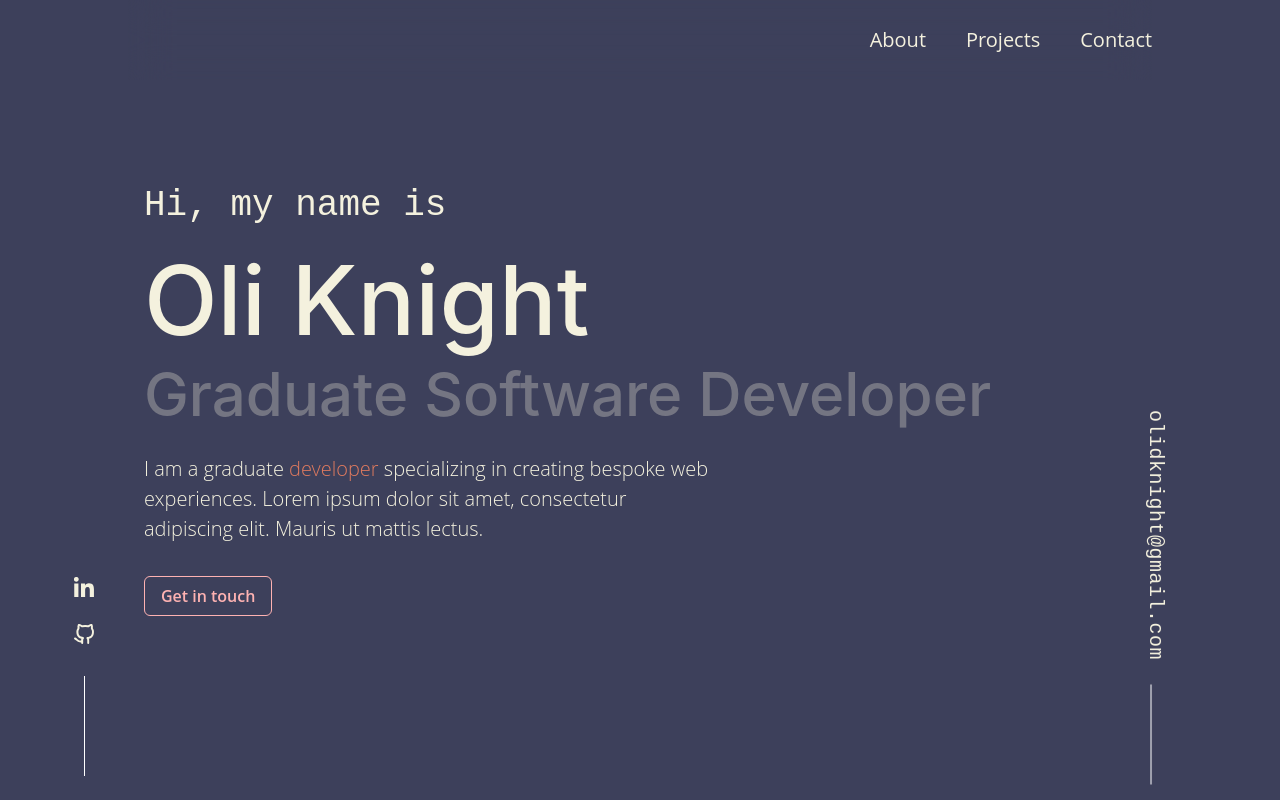
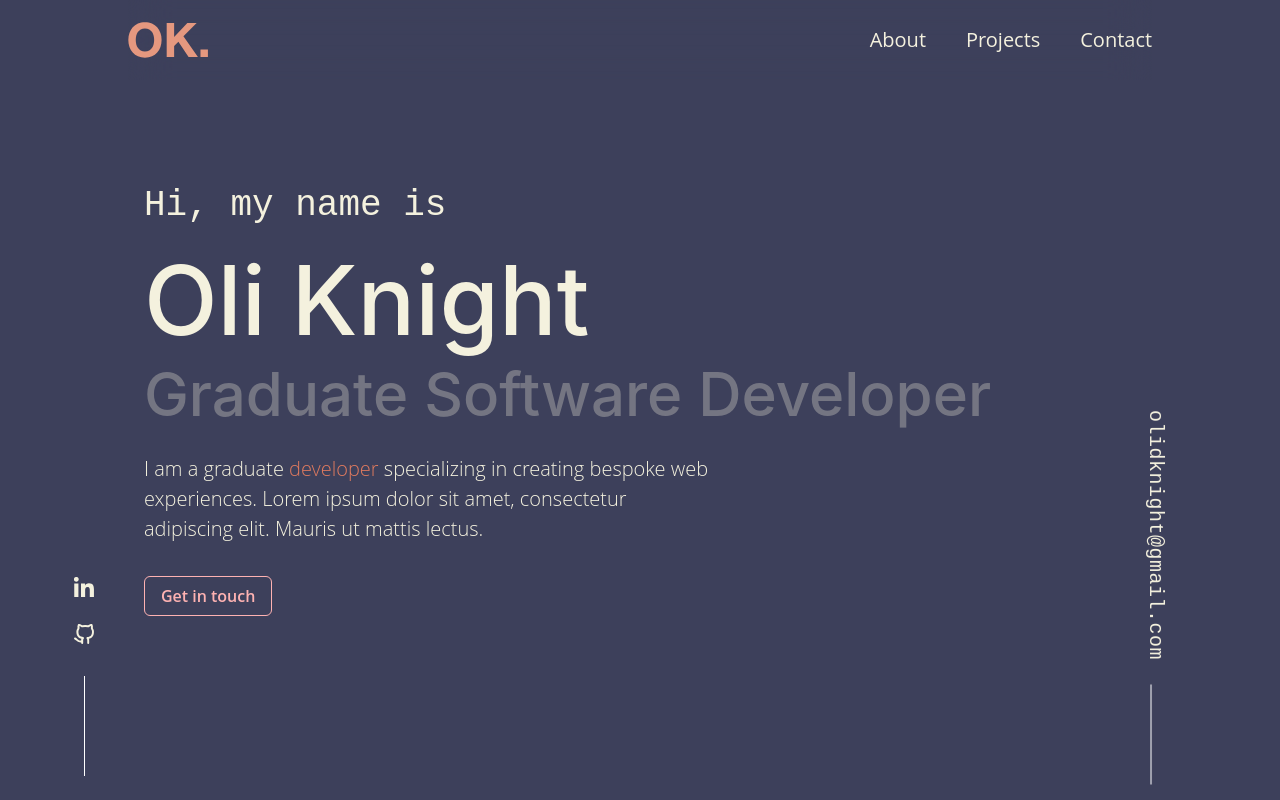
Before and after one commit to oliknight1/portfolio, a Next.js app in the folder client/: page / in a window 1280 px wide. Shown: the top 800 px of the page. Built offline with nearby package versions, Linux system fonts and the light colour scheme; no server answers; the database is empty.

Commit message:
Add logo

```diff
--- a/client/components/Contact.tsx
+++ b/client/components/Contact.tsx
@@ -20,8 +20,8 @@ const Contact : FC = () => (
 		id="contact"
 	>
 		<Flex flexDir="column" maxW="100%">
-			<Heading fontWeight="normal" mb={6} fontSize="6xl"> Get in touch!</Heading>
-			<Text w="2xl" maxW="100%" fontSize="xl" fontWeight="light" mb={12}>
+			<Heading fontWeight="normal" mb={6} fontSize={[ '5xl', null, null, '6xl' ]}> Get in touch!</Heading>
+			<Text w="2xl" maxW="100%" fontSize={[ 'lg', null, null, 'xl' ]} fontWeight="light" mb={12}>
 				I'm currently searching for my next step in my career as a software developer,
 				and I'm eager to het working on some great projects!
 				I'm driven, passionate and always looking to learn something new.
--- a/client/components/Nav.tsx
+++ b/client/components/Nav.tsx
@@ -1,5 +1,5 @@
 import {
-	HStack, Button, Box,
+	HStack, Button, Flex, Image,
 } from '@chakra-ui/react';
 import React, { FC } from 'react';
 
@@ -32,23 +32,27 @@ const Nav : FC = () => {
 	];
 
 	return (
-		<Box
+		<Flex
 			pos="fixed"
 			top={0}
 			left={0}
 			right={0}
+			w={[ '100%', null, null, '80%' ]}
 			margin="auto"
-			w={[ '100%', null, null, '80%' ]}
 			zIndex={2}
 			py={5}
 			backdropFilter="blur(20px)"
+			alignItems="center"
+			justify={[ 'center', 'space-between' ]}
 		>
+			<Image src="/logo.svg" h={9} display={[ 'none', 'inline-block' ]} />
 			<HStack
 				spacing={10}
 				justify={[ 'space-around', null, 'end' ]}
 				align="center"
 				h="100%"
 				pr={[ null, null, 10, 0 ]}
+				ml={[ 5, 0 ]}
 			>
 				{
 					links.map( ( link ) => (
@@ -66,7 +70,7 @@ const Nav : FC = () => {
 				}
 			</HStack>
 
-		</Box>
+		</Flex>
 	);
 };
 export default Nav;
```
Also changed, not shown: client/public/logo.svg (added).
